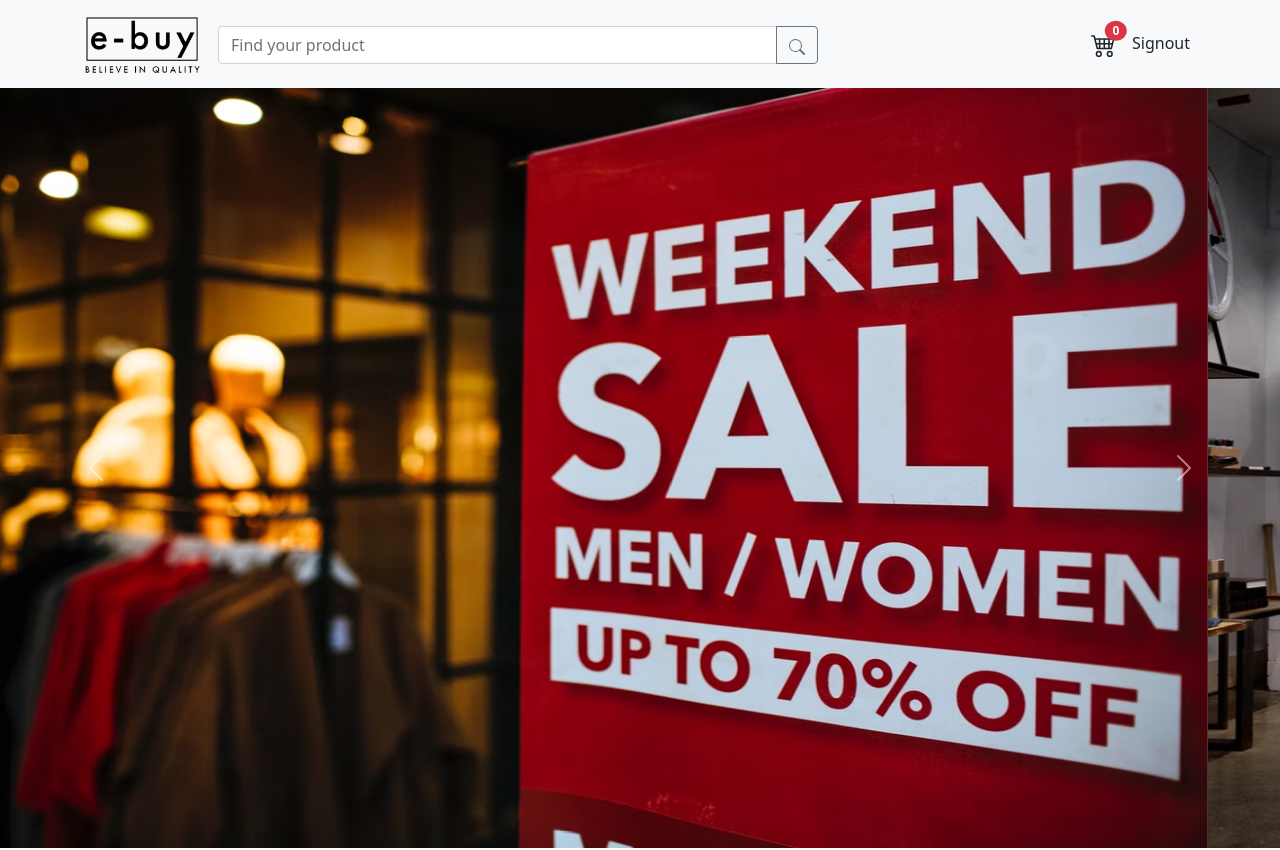
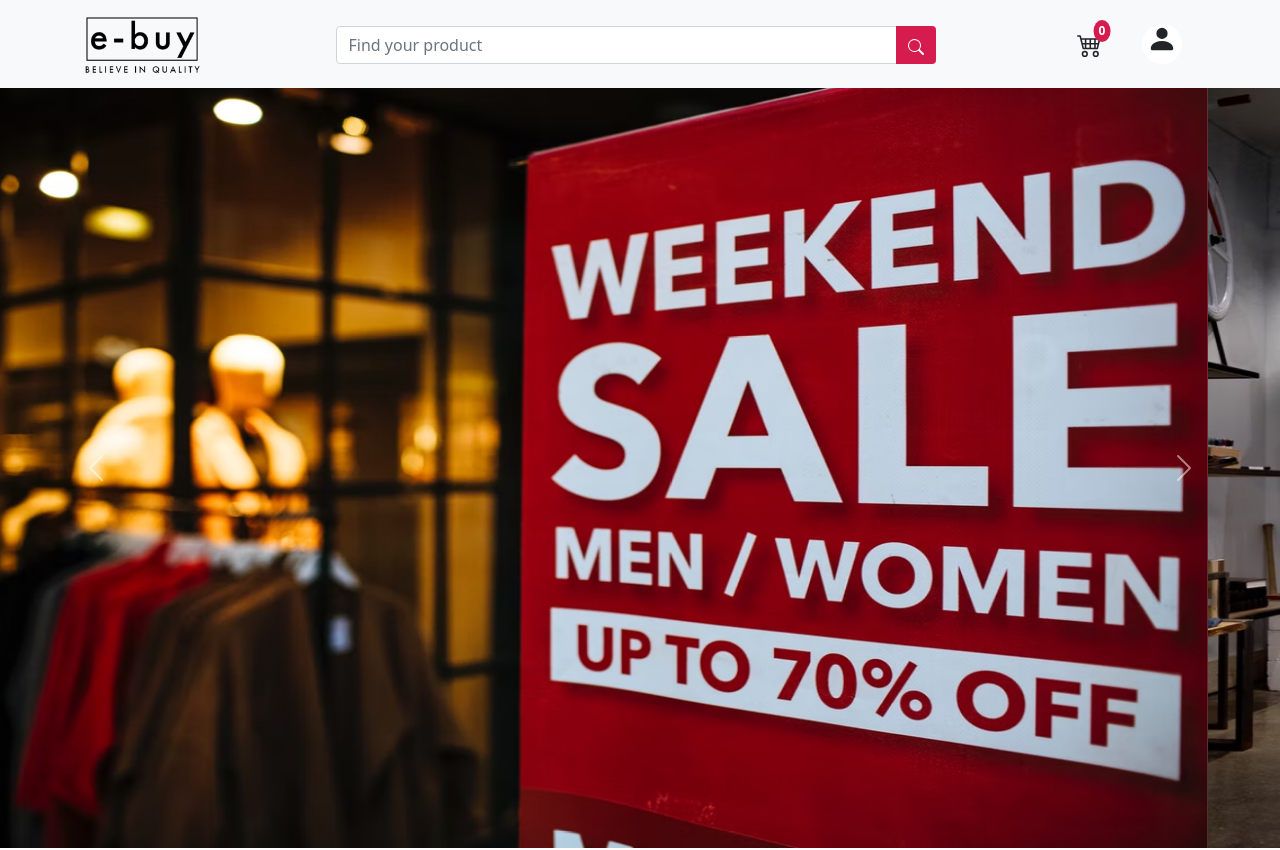
Before and after one commit to ZiadAbdulBari/-iQuantile_frontend_task, a Vue app: page / in a window 1280 px wide. Shown: the top 850 px of the page. Built offline with nearby package versions, Linux system fonts and the light colour scheme; sample sign-in values are in the browser's storage.

Commit message:
header style changed

```diff
--- a/src/components/Header.vue
+++ b/src/components/Header.vue
@@ -5,40 +5,48 @@
                 <router-link class="navbar-brand" to="/">
                     <img src="../assets/images/logo.png" alt="" style="max-width:120px;">
                 </router-link>
-                <button class="navbar-toggler" type="button" data-bs-toggle="collapse" data-bs-target="#navbarSupportedContent" aria-controls="navbarSupportedContent" aria-expanded="false" aria-label="Toggle navigation">
+                <!-- <button class="navbar-toggler" type="button" data-bs-toggle="collapse" data-bs-target="#navbarSupportedContent" aria-controls="navbarSupportedContent" aria-expanded="false" aria-label="Toggle navigation">
                 <span class="navbar-toggler-icon"></span>
-                </button>
+                </button> -->
                 <div class="input-group mb-3 m-auto">
                     <input v-model="searchKey" type="text" class="form-control" placeholder="Find your product" aria-label="Recipient's username" aria-describedby="button-addon2">
-                    <button @click.prevent="searchProduct" class="btn btn-outline-secondary" type="button" id="button-addon2">
+                    <button @click.prevent="searchProduct" class="btn btn-secondary search-btn" type="button" id="button-addon2">
                         <svg xmlns="http://www.w3.org/2000/svg" width="16" height="16" fill="currentColor" class="bi bi-search" viewBox="0 0 16 16">
                             <path d="M11.742 10.344a6.5 6.5 0 1 0-1.397 1.398h-.001c.03.04.062.078.098.115l3.85 3.85a1 1 0 0 0 1.415-1.414l-3.85-3.85a1.007 1.007 0 0 0-.115-.1zM12 6.5a5.5 5.5 0 1 1-11 0 5.5 5.5 0 0 1 11 0z"/>
                         </svg>
                     </button>
                 </div>
-                <div class="collapse navbar-collapse" id="navbarSupportedContent">
+                <div class="collapse navbar-collapse " id="navbarSupportedContent">
                     <ul class="navbar-nav ms-auto mb-2 mb-lg-0">
-                        <li class="nav-item">
+                        <li class="nav-item me-3 ms-3">
                             <router-link to="/cart" class="nav-link text-dark position-relative" aria-current="page">
                             <svg xmlns="http://www.w3.org/2000/svg" width="25" height="25" fill="currentColor" class="bi bi-cart4" viewBox="0 0 16 16">
                                 <path d="M0 2.5A.5.5 0 0 1 .5 2H2a.5.5 0 0 1 .485.379L2.89 4H14.5a.5.5 0 0 1 .485.621l-1.5 6A.5.5 0 0 1 13 11H4a.5.5 0 0 1-.485-.379L1.61 3H.5a.5.5 0 0 1-.5-.5zM3.14 5l.5 2H5V5H3.14zM6 5v2h2V5H6zm3 0v2h2V5H9zm3 0v2h1.36l.5-2H12zm1.11 3H12v2h.61l.5-2zM11 8H9v2h2V8zM8 8H6v2h2V8zM5 8H3.89l.5 2H5V8zm0 5a1 1 0 1 0 0 2 1 1 0 0 0 0-2zm-2 1a2 2 0 1 1 4 0 2 2 0 0 1-4 0zm9-1a1 1 0 1 0 0 2 1 1 0 0 0 0-2zm-2 1a2 2 0 1 1 4 0 2 2 0 0 1-4 0z"/>
                             </svg>
-                            <span class="position-absolute top-1 start-70 translate-middle badge rounded-circle bg-danger" >
-                                0
-                                <span class="visually-hidden">unread messages</span>
+                            <span class="position-absolute top-1 start-70 translate-middle badge cart-count p-0">
+                                <p class="mb-0">0</p>
+                                <!-- <span class="visually-hidden">unread messages</span> -->
                             </span>
                             </router-link>
                         </li>
-                        <li class="nav-item" v-if="!isLoggedin">
+                        <li class="nav-item me-3 ms-3" v-if="!isLoggedin">
                             <router-link to="/registration" class="nav-link text-dark" aria-current="page">Signup</router-link>
                         </li>
-                        <li class="nav-item" v-if="!isLoggedin">
+                        <li class="nav-item me-3 ms-3" v-if="!isLoggedin">
                             <router-link to="/login" class="nav-link text-dark" aria-current="page">Signin</router-link>
                         </li>
-                        <li class="nav-item" v-if="isLoggedin">
+                    </ul>
+                    <div class="dropdown me-3 ms-3" v-if="isLoggedin">
+                        <div class="avater">
+                            <svg xmlns="http://www.w3.org/2000/svg" width="30" height="30" fill="currentColor" class="bi bi-person-fill" viewBox="0 0 16 16">
+                                <path d="M3 14s-1 0-1-1 1-4 6-4 6 3 6 4-1 1-1 1H3zm5-6a3 3 0 1 0 0-6 3 3 0 0 0 0 6z"/>
+                            </svg>
+                        </div>
+                        <div class="dropdown-content">
+                            <router-link to="/update" class="nav-link text-dark" aria-current="page">Update Profile</router-link>
                             <a class="nav-link text-dark" href="#" aria-current="page" @click.prevent="signout()">Signout</a>
-                        </li>
-                    </ul>
+                        </div>
+                    </div>
                 </div>
             </div>
         </nav>
@@ -82,7 +90,49 @@ import { useRouter } from 'vue-router';
 </script>
 
 <style>
+    .navbar-collapse {
+        flex-grow: 0;
+    }
     .input-group{
         width: 600px;
     }
+    .cart-count{
+        padding: 5px!important;
+        border-radius: 50%;
+        background-color: #D61C4E;
+    }
+    .dropdown {
+        position: relative;
+        display: inline-block;
+    }
+    .avater{
+        background-color: white;
+        height: 40px;
+        width: 40px;
+        border-radius: 100%;
+        text-align: center;
+    }
+    .dropdown-content {
+        display: none;
+        position: absolute;
+        background-color: #f9f9f9;
+        min-width: 160px;
+        box-shadow: 0px 8px 16px 0px rgba(0,0,0,0.2);
+        padding: 12px 16px;
+        z-index: 1;
+    }
+    .dropdown:hover .dropdown-content {
+        display: block;
+    }
+    .search-btn, .search-btn:hover{
+        background-color: #D61C4E;
+        border: transparent;
+    }
+    .navbar-nav .nav-item{
+        font-weight:500;
+    }
+    .form-control:focus{
+        border-color: rgb(209, 209, 209);
+        box-shadow: none!important;;
+    }
 </style>
```
